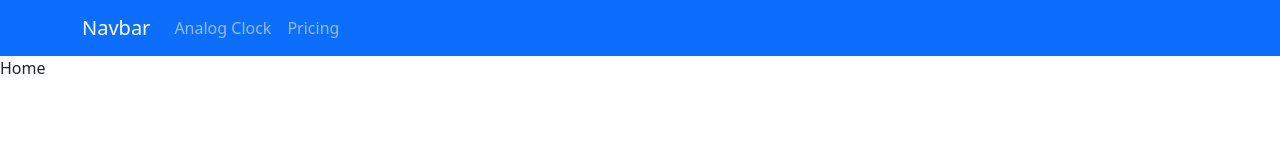
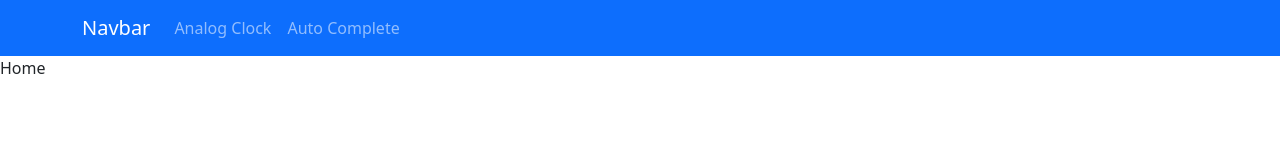
Before and after one commit to VedantGoradiya/Multiple_Project, a React (Vite) app: page / in a window 1280 px wide. Shown: the top 160 px of the page. Built offline with nearby package versions, Linux system fonts and the light colour scheme.

Commit message:
Feat: Added to router and navbar

```diff
--- a/src/App.jsx
+++ b/src/App.jsx
@@ -4,6 +4,7 @@ import MainNav from "./Components/Navbar";
 import { BrowserRouter, Route, Routes } from "react-router-dom";
 import Home from "./Pages/Home";
 import AnalogClock from "./Pages/AnalogClock/AnalogClock";
+import AutoComplete from "./Pages/AutoComplete/AutoComplete";
 
 function App() {
   return (
@@ -13,7 +14,7 @@ function App() {
         <Routes>
           <Route path="/" element={<Home />} />
           <Route path="/Analog_Clock" element={<AnalogClock />} />
-          {/* <Route path="contact" element={<Contact />} /> */}
+          <Route path="Auto_Complete" element={<AutoComplete />} />
           {/* <Route path="*" element={<NoPage />} /> */}
         </Routes>
       </BrowserRouter>
--- a/src/Components/Navbar.jsx
+++ b/src/Components/Navbar.jsx
@@ -10,7 +10,7 @@ const MainNav = () => {
           <Navbar.Brand href="/">Navbar</Navbar.Brand>
           <Nav className="me-auto">
             <Nav.Link href="/Analog_Clock">Analog Clock</Nav.Link>
-            <Nav.Link href="#pricing">Pricing</Nav.Link>
+            <Nav.Link href="/Auto_Complete">Auto Complete</Nav.Link>
           </Nav>
         </Container>
       </Navbar>
```
